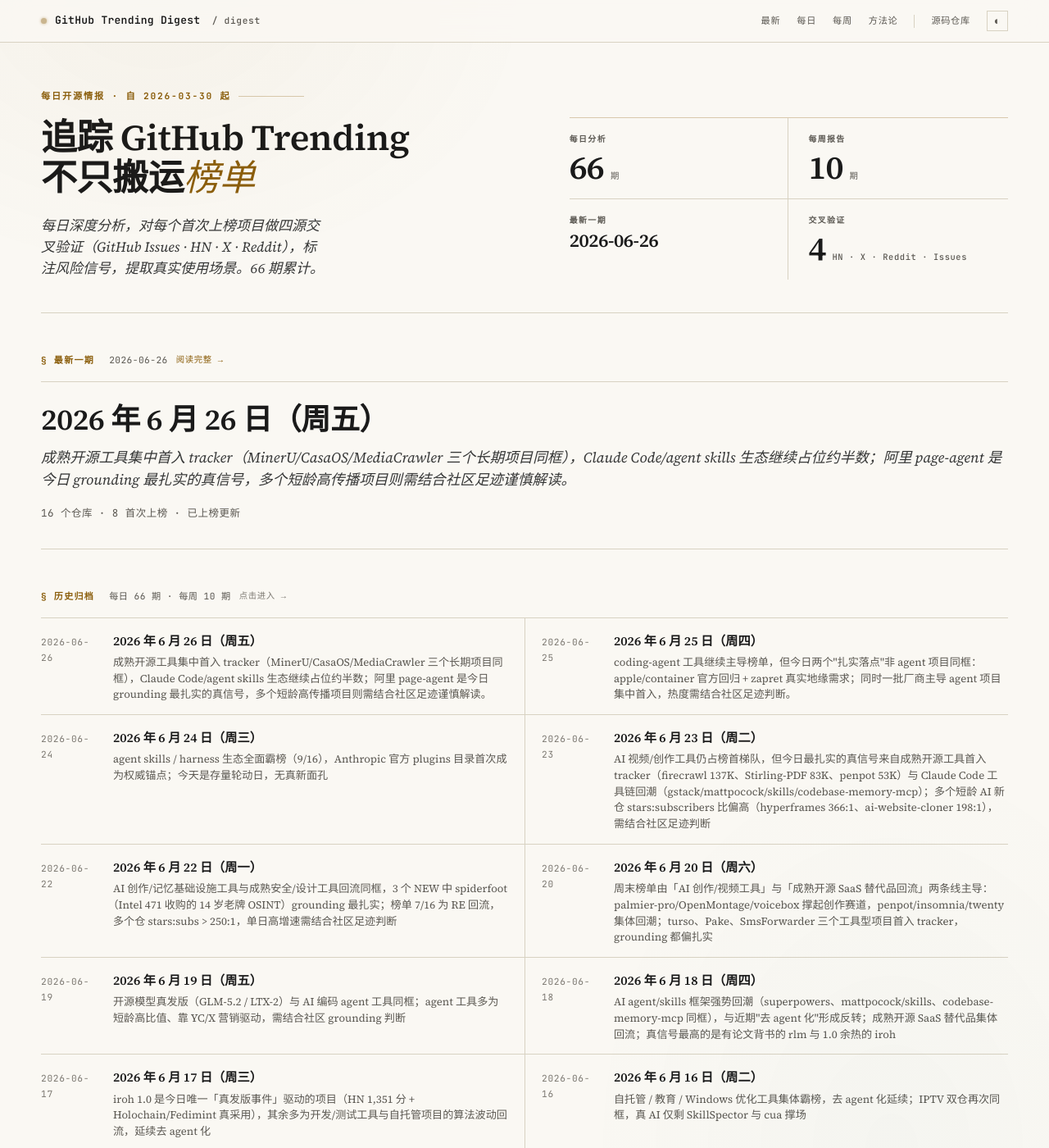
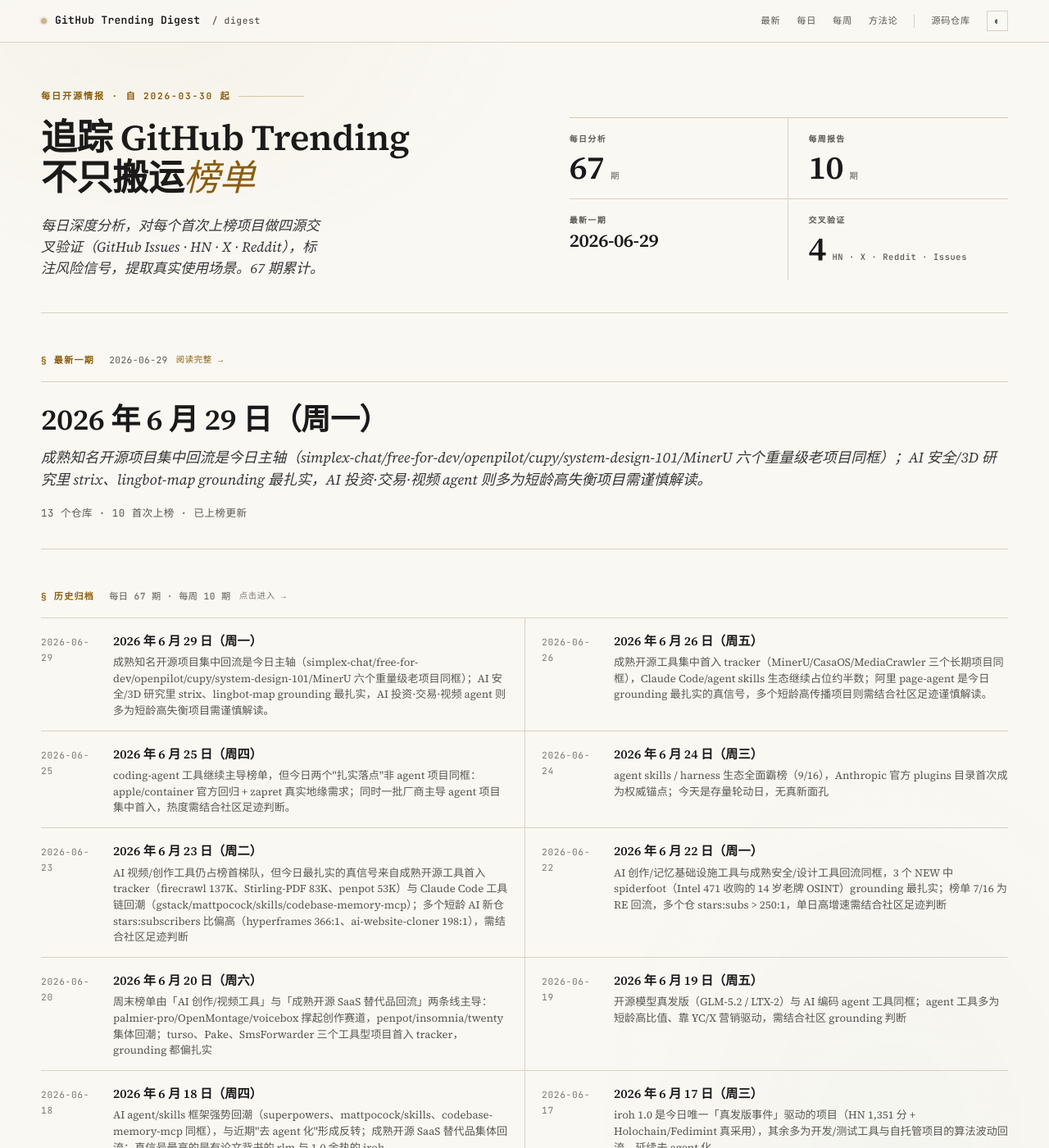
Before and after one commit to maxzyma/github-trending-digest, a Jekyll site: the page built from index.md, in a window 1280 px wide and 1400 px high. Shown: the whole window at 82% size. Built offline with Jekyll 4.4.1, drawn with Linux system fonts in a browser that asks for light colours; part of the change alters nothing that is shown; some of the changed text lies outside the part shown.

Commit message:
daily: 2026-06-29 — 成熟知名开源项目集中回流为主轴（simplex-chat/free-for-dev/openpilot/cupy/system-design-101/MinerU 六重量级老项目同框）+ AI 安全 strix（Show HN 102 分）与蚂蚁 lingbot-map（流式 3D 重建/arXiv）为非知名 NEW 里 grounding 最扎实 + AI 投资·交易·视频 agent 短龄高失衡（video-use 176:1 零讨论且 6 周停更/Vibe-Trading 160:1/FluidVoice 377:1 乞 star/ai-berkshire 387:1）需谨慎 + codebase-memory-mcp 今日涨 +2,190 居首回归（RE）+ 脚本继续全 13 项误标 NEW 已人工校正
Generated with Claude Code

```diff
--- /dev/null
+++ b/daily/2026-06-29-analysis.md
@@ -0,0 +1,203 @@
+---
+layout: daily
+date: 2026-06-29
+title: GitHub Trending 深度分析 — 2026 年 6 月 29 日（周一）
+subtitle: 成熟知名开源项目集中回流是今日主轴（simplex-chat/free-for-dev/openpilot/cupy/system-design-101/MinerU 六个重量级老项目同框）；AI 安全/3D 研究里 strix、lingbot-map grounding 最扎实，AI 投资·交易·视频 agent 则多为短龄高失衡项目需谨慎解读。
+total: 13
+new_count: 10
+new_repos:
+  - repo: usestrix/strix
+    stars: 26770
+    star_delta: 122
+    lang: Python
+    source_strength: 中
+    risk_tags: ['vanity', 'cost', 'compliance', 'dependency']
+  - repo: Robbyant/lingbot-map
+    stars: 8253
+    star_delta: 372
+    lang: Python
+    source_strength: 中
+    risk_tags: ['bus_factor', 'stability', 'vanity']
+  - repo: HKUDS/Vibe-Trading
+    stars: 14372
+    star_delta: 492
+    lang: Python
+    source_strength: 中
+    risk_tags: ['vanity', 'compliance', 'bus_factor', 'stability']
+  - repo: altic-dev/FluidVoice
+    stars: 3775
+    star_delta: 365
+    lang: Swift
+    source_strength: 中
+    risk_tags: ['vanity', 'dependency', 'stability']
+  - repo: browser-use/video-use
+    stars: 11108
+    star_delta: 196
+    lang: ——
+    source_strength: 弱
+    risk_tags: ['vanity', 'bus_factor', 'dependency']
+updated_repos:
+  - repo: xbtlin/ai-berkshire
+    change: ↓1
+    days_listed: null
+  - repo: opendatalab/MinerU
+    change: ↑4
+    days_listed: null
+---
+
+# GitHub Trending 深度分析 — 2026 年 6 月 29 日（周一）
+
+_成熟知名开源项目集中回流是今日主轴（simplex-chat/free-for-dev/openpilot/cupy/system-design-101/MinerU 六个重量级老项目同框）；AI 安全/3D 研究里 strix、lingbot-map grounding 最扎实，AI 投资·交易·视频 agent 则多为短龄高失衡项目需谨慎解读。_
+
+_项目总数: 13 | 首次上榜: 10 | 重新上榜: 1 | 已上榜更新: 2 | 数据源: https://github.com/trending_
+
+## 本日主线
+
+**主线一：榜单结构 — 成熟知名开源项目集中回流，是今日最稳的一条主轴。** 13 项里有 10 个真 NEW、1 个回归（codebase-memory-mcp，RE）、2 个已上榜更新（ai-berkshire、MinerU）。今日最实的结构信号不是新工具，而是**一批长期重量级项目同日被 Trending 重新点亮**：simplex-chat（15,109 ⭐，无标识符隐私通讯网络，建仓 2019）、ripienaar/free-for-dev（125,319 ⭐，免费云资源清单）、commaai/openpilot（62,419 ⭐，comma.ai 辅助驾驶/机器人 OS）、cupy/cupy（11,535 ⭐，GPU 版 NumPy，建仓 2016）、ByteByteGoHq/system-design-101（84,497 ⭐，系统设计图解）、opendatalab/MinerU（71,651 ⭐，文档转 LLM-ready markdown）。这些都是稳态老项目、单日 star 增量温和（174~1,180），属典型的周一/低活跃窗口里 evergreen 项目浮上榜单的格局，可信度天然不依赖社区 grounding。
+
+**主线二：strix + lingbot-map — 非知名 NEW 里 grounding 最扎实的两个真信号。** usestrix/strix（26,770 ⭐，开源 AI 渗透测试 agent）是今日最值得安全从业者点开的项目：多 agent 分工跑侦察/SQLi/XSS/PoC 验证，validation-first（无 PoC 不报），自动生成修复 PR，Show HN **102 分 / 15 评论**，并有 Help Net Security、freeCodeCamp 等独立媒体覆盖。Robbyant/lingbot-map（8,253 ⭐，蚂蚁 Robbyant 具身智能团队的流式 3D 重建基础模型）则有 arXiv 论文 + issue 里扎实的技术讨论（闭环漂移 #60、点云分层 #27、全局位姿图优化 #78）托底，是研究者在真跑基准的信号。两者都对 AI builder / infra watcher 有直接评估价值。
+
+**主线三：榜单解读提醒 — AI 投资·交易·视频 agent 多为短龄高失衡项目，传播靠 org 光环或自有渠道。** 今日几个短龄 NEW 的 stars/subscribers 比值极端失衡且外部独立讨论稀薄：browser-use/video-use 176:1（HN/X/Reddit 三处零讨论、issue 无真实用户反馈、距今约 6 周停更）、HKUDS/Vibe-Trading 160:1（HN 自投 0 评论、X 仅官号推广）、altic-dev/FluidVoice 377:1（描述直接乞 star + 大量带相同乞 star 描述的 fork 镜像）、xbtlin/ai-berkshire 387:1（3 天涨 +3,435 但 subscribers 仅 14）。这些项目热度由 org 品牌光环（browser-use / HKUDS）或自有渠道推动，与社区实测验证存在明显落差，需结合社区 grounding 谨慎解读。
+
+## NEW 项目分析
+
+### [usestrix/strix](https://github.com/usestrix/strix) — NEW ⭐ 26,770（+122）| Python | 信源：中
+
+**它是什么**: 一个能自己上手做渗透测试的开源 AI agent。你把目标应用交给它，它会像一个安全团队那样分工行动——侦察、找 SQL 注入/XSS/CSRF、写概念验证（PoC）、出报告，最后还能自动提交修复 PR。
+
+**解决什么问题**: 传统漏洞扫描器（DAST）规则死、误报多、不会真正"利用"漏洞。strix 走 validation-first 路线——没跑通 PoC 就不报，目标是把"扫出一堆可疑项让人去核"变成"确认能打通才告诉你"，并用 GitHub Actions 把不安全的 PR 卡在合并前。
+
+**谁在用、怎么用**（来自 Issues/HN）:
+- 社区呼声最高的是 MCP 接入（#109，8 条评论），希望把 strix 接进自己的 agent 工具链。
+- 工程侧真实痛点：超大 payload 触发 BadRequestError（#460），反映长上下文渗透任务下 LLM 调用稳定性问题。
+- 单次扫描 API 成本约 $3-20，用 HTTP proxy + 浏览器 + Kali 容器执行。
+
+**社区怎么评价**:
+- 正面: Show HN 102 分 / 15 评论，Help Net Security、freeCodeCamp 等独立媒体有实操覆盖。
+- 负面: Reddit（r/netsec、r/cybersecurity）无可索引讨论，offensive 安全社区独立验证仍缺。
+- 健康度: stars/subscribers ≈ 209:1，forks 2,987，约 39 contributors，10 月龄仍活跃维护。
+
+**风险与争议**:
+- **vanity**: 209:1 比值 + $117M 融资驱动传播，开源版疑为商业版 lead-gen（Datadog 模式）。
+- **cost**: 强依赖 GPT-5/Claude/Gemini，无离线模式，深扫 token 成本不可控。
+- **compliance**: "零误报"是设计意图非独立基准，无 SOC2/PCI 认证；offensive 工具天然滥用风险。
+- **dependency**: 拉取数 GB Kali 镜像，多 agent 并发吃 CPU/内存。
+
+**技术备注**: Python；多 agent 架构；HTTP proxy + headless 浏览器 + Kali 容器沙箱执行。
+
+### [Robbyant/lingbot-map](https://github.com/Robbyant/lingbot-map) — NEW ⭐ 8,253（+372）| Python | 信源：中
+
+**它是什么**: 蚂蚁 Robbyant 具身智能团队的"流式 3D 重建"基础模型。给它一段单目摄像头视频流，它能"边走边看"实时把场景重建成 3D 并定位自身位置，约 20 FPS、可处理万帧级长序列——本质是用前馈神经网络做 SLAM 的事。
+
+**解决什么问题**: 传统 SLAM 依赖几何优化、参数难调、长序列易漂移。lingbot-map 用 feed-forward 基础模型一把出结果，目标是给机器人/自动驾驶/AR 提供更省事的实时空间感知。
+
+**谁在用、怎么用**（来自 Issues/arXiv）:
+- 研究者在认真跑基准：催 benchmark eval 脚本（#70）、问 7-Scenes 复现设置（#68）。
+- 技术质疑扎实：闭环轨迹存在 loop closure 漂移（#60，14 评论讨论最热）、重建点云分层（#27）、追问是否做全局位姿图优化（#78，暗示当前无闭环优化）。
+
+**社区怎么评价**:
+- 正面: 有 arXiv 论文、ETH3D/7-Scenes/Oxford Spires 基准复现，蚂蚁背书。
+- 负面: HN 仅 45 分 / 3 评论热度浅；X 以官方新闻稿分发为主；Reddit 无讨论。
+- 健康度: stars/subscribers ≈ 103:1，57 open issues，805 forks；LinZhuoChen 71 commits 绝对主导。
+
+**风险与争议**:
+- **bus_factor**: 单一核心贡献者主导。
+- **stability**: 闭环漂移、点云分层等重建质量问题待解，缺全局位姿图优化。
+- **vanity**: 103:1 比值 + HN/X/Reddit 独立讨论稀薄，外部传播靠官方公关；但有真实 issue 技术讨论支撑，属轻度。
+
+**技术备注**: Python；feed-forward 3D foundation model；单目 RGB 流式输入，对标 SLAM。
+
+### [HKUDS/Vibe-Trading](https://github.com/HKUDS/Vibe-Trading) — NEW ⭐ 14,372（+492）| Python | 信源：中
+
+**它是什么**: 港大数据智能实验室（HKUDS，做过 LightRAG）出的"个人交易 agent"。上传你的券商流水（同花顺/东财/富途），它分析你的交易行为（处置效应、追涨、过度交易），提取并回测策略，导出成 Pine/通达信/MQL5 脚本，还能连真实券商受限下单。
+
+**解决什么问题**: 散户复盘靠手工、策略验证门槛高。Vibe-Trading 想用 agent 把"行为诊断 → 策略提取 → 回测 → 落地"串成一条对话式流水线。
+
+**谁在用、怎么用**（来自 Issues）:
+- issue 多为功能请求而非实战反馈：Trading 212 券商接入（#309）、WhatsApp 桥接（#283）、印度股市（#305）、飞书 Bot（#303）。
+- 安全顾虑被社区提出：#317 要求下单前加 broker-agnostic 治理闸门/advisory review，侧面说明对直接下单安全性存疑。
+
+**社区怎么评价**:
+- 正面: 功能面广，支持 Tiger/Alpaca/OKX/Binance/Futu。
+- 负面: 无人晒真实交易结果，缺独立 bug/亏损实测反馈。
+- 健康度: stars/subscribers ≈ 160:1，fork:star ≈ 0.18，open issues 仅 14；warren618 一人 243 commits，bus_factor 极高。
+
+**风险与争议**:
+- **vanity**: star 增速远超 subscribers/issues/外部讨论，传播靠 HKUDS X 官号 + lab 品牌效应；HN 自投 0 评论、Reddit 无讨论。
+- **compliance**: 连接真实券商下单（标 experimental），跨境券商 + 加密交易所，金融合规风险实存。
+- **bus_factor**: 单人主导。
+- **stability**: 4 月创建，实盘连接器自称实验性。
+
+**技术备注**: Python；多券商/交易所连接器；策略导出 Pine/TDX/MQL5。
+
+### [altic-dev/FluidVoice](https://github.com/altic-dev/FluidVoice) — NEW ⭐ 3,775（+365）| Swift | 信源：中
+
+**它是什么**: 一个 macOS 本地离线语音输入 app。说话即转文字，灌进任意文本框（代码编辑器/Slack/邮件/浏览器），分 Write/Command/Direct 三模式，命令模式还能语音控 Mac。定位是 Wispr Flow / SuperWhisper 的免费开源本地替代。
+
+**解决什么问题**: 主流听写工具要么上云（隐私顾虑）要么收费。FluidVoice 主打全本地、零成本、按应用切换语调 prompt。
+
+**谁在用、怎么用**（来自 Issues）:
+- 有真实日常用户在提改进：从纠错中学替换建议（#282，22 评论最热）、命令模式接 MCP（#290）、Write Mode 剪贴板回退（#387）、补录尾音防丢词（#426）、媒体音量 ducking（#459）。
+
+**社区怎么评价**:
+- 正面: 第三方评测 macaiapps 评"零成本最佳之选"。
+- 负面: wow.pjh.is 批"不开云就清不掉口水词/不分段/无自定义词典，不推荐"；HN/X/Reddit 三处均无独立讨论。
+- 健康度: stars/subscribers ≈ 377:1，240 forks，77 open issues，10+ contributors（非单人）。
+
+**风险与争议**:
+- **vanity**: 377:1 + 三大社区零独立讨论 + 描述直接乞 star（"One ⭐ takes us a long way"）+ 大量带相同乞 star 描述的 fork 镜像，star 数需打折。
+- **dependency**: AI 增强层 Fluid-1 为私有闭源本地运行时，核心能力不开源。
+- **stability**: 本地增强层成熟度存疑（口水词/分段/自定义词典缺失）。
+
+**技术备注**: Swift；macOS 原生；本地推理 + 闭源 Fluid-1 增强层。
+
+### [browser-use/video-use](https://github.com/browser-use/video-use) — NEW ⭐ 11,108（+196）| —— | 信源：弱
+
+**它是什么**: 知名 browser-use 团队出的"用编码 agent 剪视频"工具。把原始素材丢进文件夹，agent 先用 ElevenLabs Scribe 转写成带词级时间戳的文本，再让 LLM 读文本（不看帧）做剪辑决策——去填充词/死区、调色、烧字幕、加动画 overlay，输出 final.mp4。
+
+**解决什么问题**: 延续 browser-use "给 LLM 结构化文本而非像素"的思路，用 12KB 文本替代数千万 token 的帧噪声，让 LLM 在不"看"视频的前提下做剪辑。
+
+**谁在用、怎么用**（来自 Issues）:
+- 几乎缺失真实使用信号。Top open issue 全是 0-1 评论，且多为外部贡献者自荐 PR（改 render.py #63、outro 系统 #68、集成 Copilot SDK #11、batch runner #42），无一条真实用户求助/bug 反馈。
+- 使用场景描述全部来自 README/二手博文，非真实用户。
+
+**社区怎么评价**:
+- 正面: 理念新颖，延续 browser-use（主框架 60K+ ⭐）的设计哲学。
+- 负面: HN/X/Reddit 三处零独立讨论，X 检索仅命中内容农场式转述博文。
+- 健康度: stars/subscribers ≈ 176:1，forks 1,526（fork:star ≈ 0.14），仅 6 contributors，gregpr07 主导，距今约 6 周停更（pushed 2026-05-15）。
+
+**风险与争议**:
+- **vanity**: 176:1 + 三处零独立讨论 + issue 零真实用户反馈，热度与社区足迹严重不匹配，高度疑似 org 品牌光环 + 自有渠道传播。
+- **bus_factor**: 6 contributors，单人主导，6 周停更。
+- **dependency**: 强依赖 ElevenLabs Scribe（无 API key 全流程不可用）+ Remotion/Manim/HyperFrames 等外部渲染器。
+
+**技术备注**: 主语言未标注；流水线核心是 ElevenLabs Scribe 转写 + LLM 文本决策 + 外部渲染器。
+
+## 知名老项目首入 tracker（轻量记录）
+
+以下五个为长期稳态重量级项目，今日首次进入本 tracker，可信度不依赖社区 grounding：
+
+- **[simplex-chat/simplex-chat](https://github.com/simplex-chat/simplex-chat)**（15,109 ⭐，+1,180，Haskell）：无任何用户标识符的隐私通讯网络，iOS/Android/桌面全平台，建仓 2019，隐私社区长期关注项目。
+- **[ripienaar/free-for-dev](https://github.com/ripienaar/free-for-dev)**（125,319 ⭐，+495，HTML）：面向 devops/infradev 的免费云资源（SaaS/PaaS/IaaS）清单，建仓 2015 的常青资源库。
+- **[commaai/openpilot](https://github.com/commaai/openpilot)**（62,419 ⭐，+266，Python）：comma.ai 的机器人/辅助驾驶操作系统，支持 300+ 车型，建仓 2016。
+- **[cupy/cupy](https://github.com/cupy/cupy)**（11,535 ⭐，+174，Python）：GPU 版 NumPy & SciPy，建仓 2016 的成熟科学计算基础库。
+- **[ByteByteGoHq/system-design-101](https://github.com/ByteByteGoHq/system-design-101)**（84,497 ⭐，+250，Python）：用图解讲系统设计、备战系统设计面试，ByteByteGo 出品的知名学习仓。
+
+## 已上榜更新
+
+### xbtlin/ai-berkshire — ↓1（6-26 后持续在榜）
+
+- **Stars**: 5,415（今日 +1,445，自 6-26 首次上榜 1,980 起 3 天累计 +3,435）
+- **更新**: star 加速上涨但 subscribers 仅 14（387:1，较 6-26 的 397:1 仍极端失衡）；HN/Reddit 仍无独立讨论，传播靠自有渠道。延续 6-26 的 `vanity`/`cost`/`bus_factor`/`compliance` 风险判断，无新增社区 grounding。
+
+### opendatalab/MinerU — ↑4
+
+- **Stars**: 71,651（今日 +380，自 6-26 的 69,627 起 +2,024）
+- **更新**: 成熟文档解析基础设施稳步演进，无显著新社区事件；作为知名老项目，热度属稳态而非短龄爆发。
+
+## 重新上榜
+
+### DeusData/codebase-memory-mcp — RE（6-24 后掉出回归）
+
+- **Stars**: 19,789（今日 +2,190，为今日 star 增量第一）
+- **更新**: 高性能代码智能 MCP server（毫秒级把代码库索引成持久知识图谱、158 语言、单静态二进制零依赖）今日重回榜单且单日涨幅居首。stars/subscribers ≈ 260:1 仍偏高，延续此前多次上榜时的 `vanity` 关注；但作为 Claude Code/MCP 生态高频复现项目，热度有真实工具需求支撑。
--- /dev/null
+++ b/daily/2026-06-29.md
@@ -0,0 +1,21 @@
+# GitHub Trending 每日榜单 — 2026 年 6 月 29 日（周一）
+
+| # | 项目 | Stars | 今日 | 排名变化 |
+|---|------|-------|------|---------|
+| 1 | [simplex-chat/simplex-chat](https://github.com/simplex-chat/simplex-chat) | 15,109 | +1,180 | NEW |
+| 2 | [ripienaar/free-for-dev](https://github.com/ripienaar/free-for-dev) | 125,319 | +495 | NEW |
+| 3 | [commaai/openpilot](https://github.com/commaai/openpilot) | 62,419 | +266 | NEW |
+| 4 | [xbtlin/ai-berkshire](https://github.com/xbtlin/ai-berkshire) | 5,415 | +1,445 | ↓1 |
+| 5 | [Robbyant/lingbot-map](https://github.com/Robbyant/lingbot-map) | 8,253 | +372 | NEW |
+| 6 | [DeusData/codebase-memory-mcp](https://github.com/DeusData/codebase-memory-mcp) | 19,789 | +2,190 | RE |
+| 7 | [cupy/cupy](https://github.com/cupy/cupy) | 11,535 | +174 | NEW |
+| 8 | [altic-dev/FluidVoice](https://github.com/altic-dev/FluidVoice) | 3,775 | +365 | NEW |
+| 9 | [opendatalab/MinerU](https://github.com/opendatalab/MinerU) | 71,651 | +380 | ↑4 |
+| 10 | [HKUDS/Vibe-Trading](https://github.com/HKUDS/Vibe-Trading) | 14,372 | +492 | NEW |
+| 11 | [ByteByteGoHq/system-design-101](https://github.com/ByteByteGoHq/system-design-101) | 84,497 | +250 | NEW |
+| 12 | [usestrix/strix](https://github.com/usestrix/strix) | 26,770 | +122 | NEW |
+| 13 | [browser-use/video-use](https://github.com/browser-use/video-use) | 11,108 | +196 | NEW |
+
+> 数据源：<https://github.com/trending> · 抓取于 2026-06-29
+>
+> 注：抓取脚本继续将全部 13 项误标为 NEW（change 比对持续失效，已连续多日）。本表排名变化按历史 `daily/*-analysis.md`（owner/repo 精确匹配）+ 6-26 榜单人工校正：ai-berkshire 6-26 在榜（3→4，↓1）、MinerU 6-26 在榜（13→9，↑4）；codebase-memory-mcp 6-24 后掉出、今日回归（RE）；其余 10 项为真 NEW，其中 simplex-chat / free-for-dev / openpilot / cupy / system-design-101 为知名老项目首入 tracker。
--- a/index.md
+++ b/index.md
@@ -28,6 +28,7 @@ title: GitHub Trending Digest
 
 ## Daily Analysis
 
+- [2026-06-29](daily/2026-06-29-analysis) — 成熟知名开源项目集中回流是今日主轴（simplex-chat 隐私通讯 / free-for-dev 12.5万 / openpilot / cupy / system-design-101 / MinerU 六个重量级老项目同框）；AI 安全 agent strix（开源渗透测试，Show HN 102 分）+ 蚂蚁 lingbot-map（流式 3D 重建基础模型，arXiv + issue 技术讨论）是非知名 NEW 里 grounding 最扎实的；AI 投资·交易·视频 agent（video-use 176:1 零讨论且 6 周停更 / Vibe-Trading 160:1 / FluidVoice 377:1 乞 star / ai-berkshire 387:1）短龄高失衡需谨慎；脚本继续全 13 项误标 NEW 已人工校正（codebase-memory-mcp RE / ai-berkshire ↓1 / MinerU ↑4）
 - [2026-06-26](daily/2026-06-26-analysis) — 成熟开源工具集中回流（MinerU 69K / CasaOS 34K / MediaCrawler 52K 三个长期项目同日首入 tracker），Claude Code/agent skills 生态继续占约半数（design.md 10→1 领涨、gstack/claude-code-best-practice/Anthropic 安全 skills/AWS 官方 agent-toolkit 同框）；阿里 page-agent 是今日 grounding 最扎实真信号（页面内 GUI agent，Show HN 147 分 76 评论，inside-out 范式）；TREK 481:1 / ai-berkshire 397:1 / open-seo 134:1 等短龄项目 stars/watchers 极端失衡且缺独立讨论需谨慎；脚本连续第三日全 16 项误标 NEW 已人工校正
 - [2026-06-25](daily/2026-06-25-analysis) — coding-agent 工具继续主导榜单（约 8/13：OpenMontage/orca/design.md/no-mistakes/harness 等），但今日两个非 agent 项目 grounding 最扎实：apple/container（Apple 官方 Mac 跑 Linux 容器，RE 重新上榜）+ zapret-discord-youtube（俄区绕 DPI 封锁，issue #5704 720 条真实求助）；一批厂商主导短龄 agent 项目集中首入且 stars/subs 极端失衡（hiring-agent 558:1、no-mistakes 547:1、orca 456:1、design.md 163:1），传播靠厂商自有渠道、HN/Reddit 无独立讨论，需结合社区足迹判断；抓取脚本连续第二日把全部 13 项误标 NEW，已人工校正
 - [2026-06-24](daily/2026-06-24-analysis) — agent skills / harness 生态全面霸榜（9/16），Anthropic 官方 plugins 目录 claude-plugins-official 首次成为权威锚点（平台方对第三方 skills 赛道做官方收口）；今天是存量轮动日，16/16 全为历史已上榜项目、零真新面孔；多个短龄 agent 项目 star/watchers 失衡（ECC 197:1、worldmonitor 162:1、gstack 166:1），daily_stock_analysis fork:star≈0.9:1 template 复制模式需结合社区足迹判断
```
